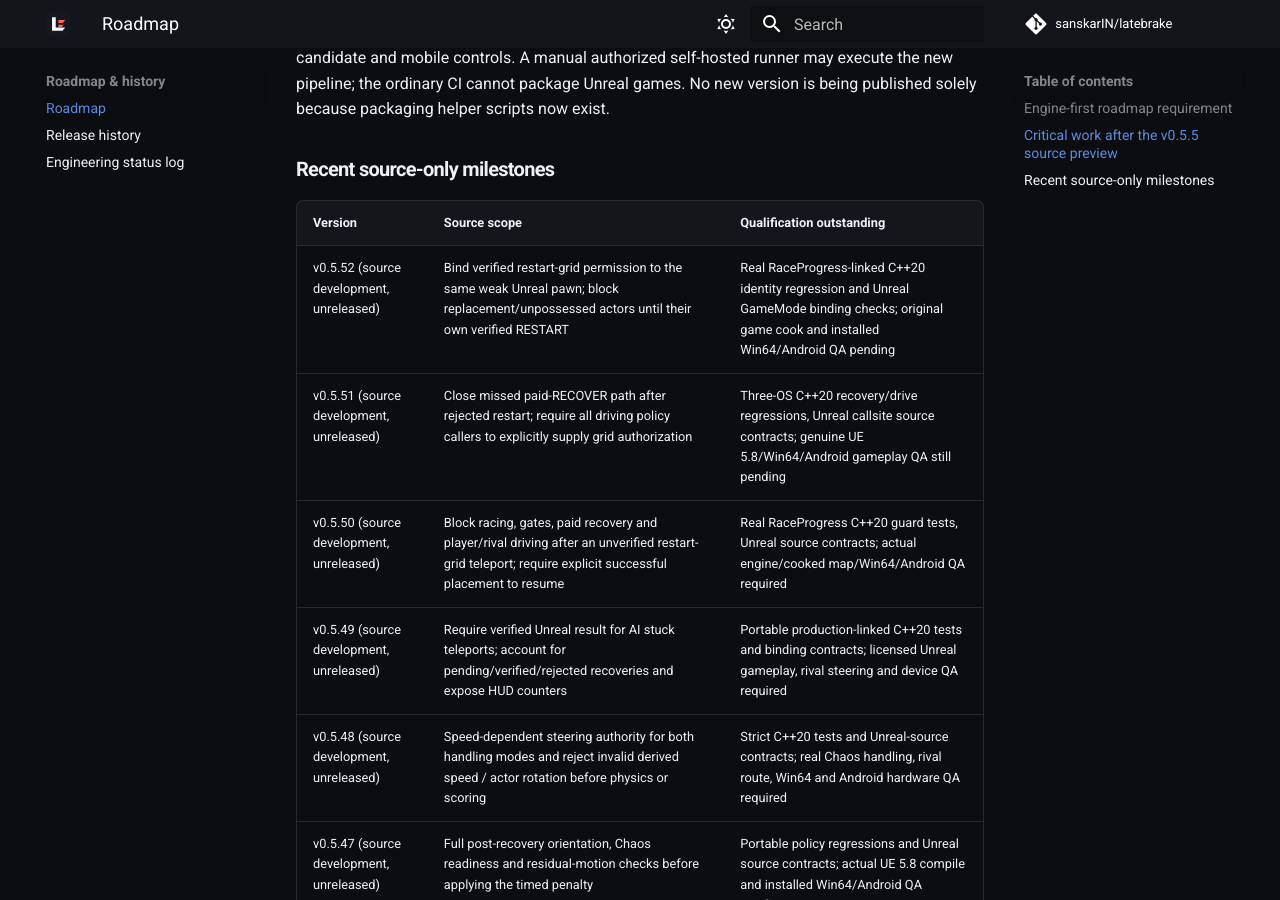
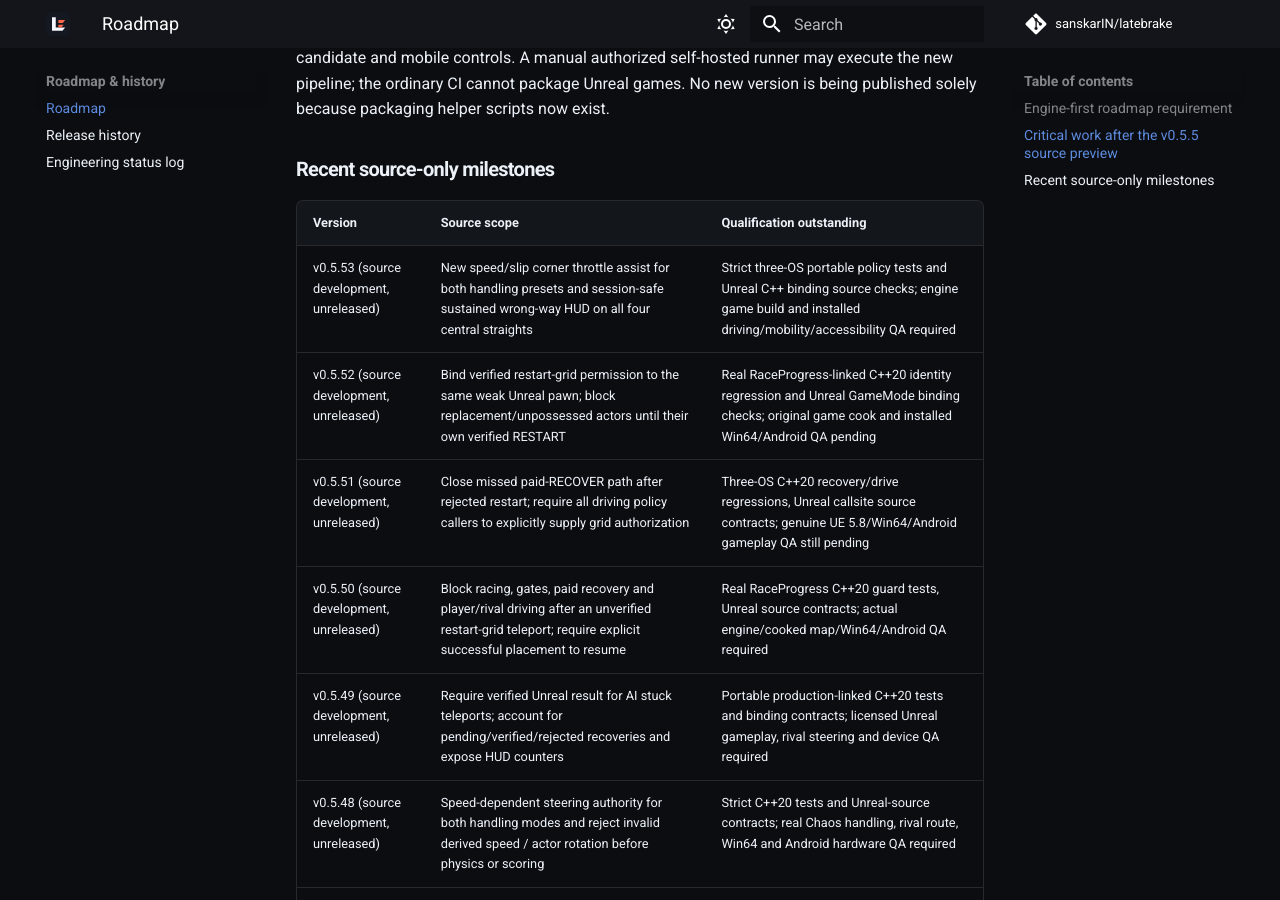
Before and after one commit to sanskarIN/latebrake, an MkDocs documentation site: the page built from docs/ROADMAP.md, in a window 1280 px wide and 900 px high, scrolled down 5350 px. Built offline with MkDocs 1.6.1 and Material for MkDocs 9.7.7, drawn with Linux system fonts in a browser that asks for light colours; comment, search, counter and statistics services are not loaded.

Commit message:
docs(roadmap): add v0.5.53 corner traction and wrong-way features

```diff
--- a/docs/ROADMAP.md
+++ b/docs/ROADMAP.md
@@ -81,6 +81,7 @@ solely because packaging helper scripts now exist.
 
 | Version | Source scope | Qualification outstanding |
 | --- | --- | --- |
+| v0.5.53 (source development, unreleased) | New speed/slip corner throttle assist for both handling presets and session-safe sustained wrong-way HUD on all four central straights | Strict three-OS portable policy tests and Unreal C++ binding source checks; engine game build and installed driving/mobility/accessibility QA required |
 | v0.5.52 (source development, unreleased) | Bind verified restart-grid permission to the same weak Unreal pawn; block replacement/unpossessed actors until their own verified RESTART | Real RaceProgress-linked C++20 identity regression and Unreal GameMode binding checks; original game cook and installed Win64/Android QA pending |
 | v0.5.51 (source development, unreleased) | Close missed paid-RECOVER path after rejected restart; require all driving policy callers to explicitly supply grid authorization | Three-OS C++20 recovery/drive regressions, Unreal callsite source contracts; genuine UE 5.8/Win64/Android gameplay QA still pending |
 | v0.5.50 (source development, unreleased) | Block racing, gates, paid recovery and player/rival driving after an unverified restart-grid teleport; require explicit successful placement to resume | Real RaceProgress C++20 guard tests, Unreal source contracts; actual engine/cooked map/Win64/Android QA required |
```
